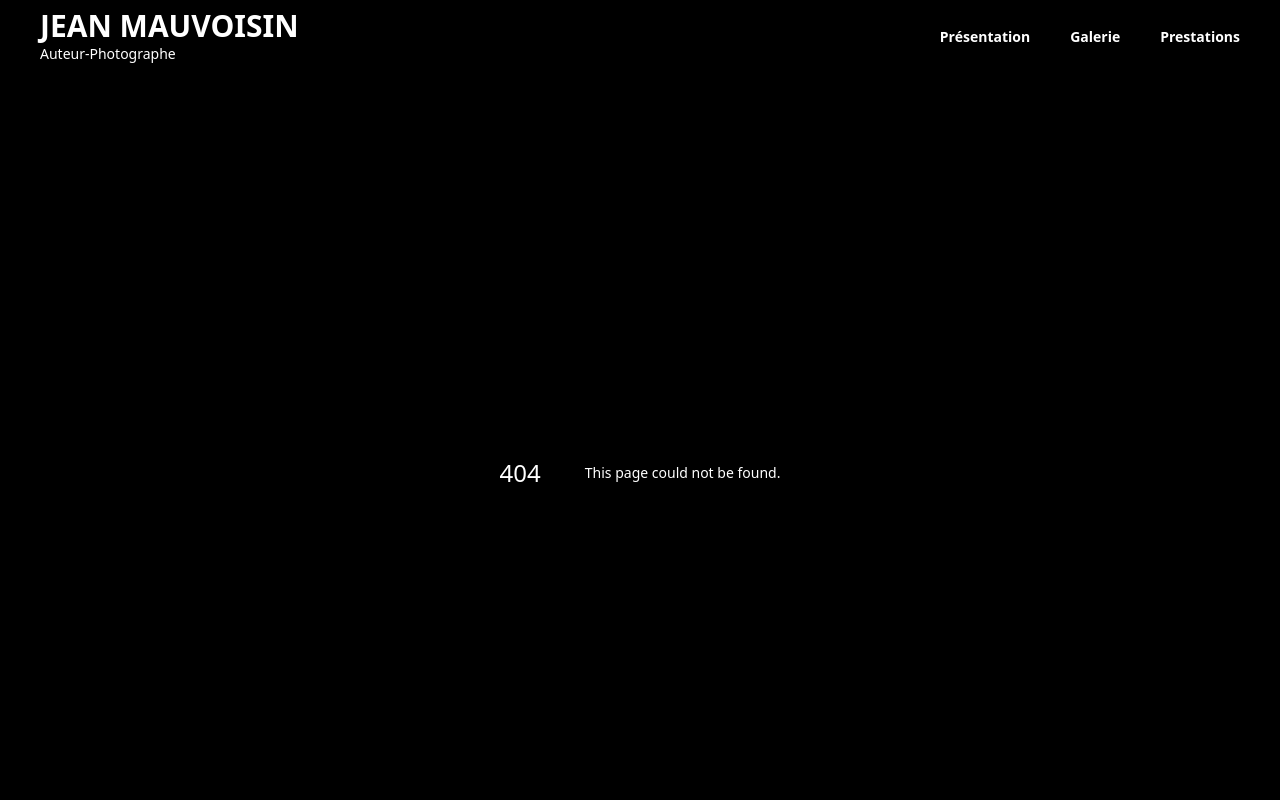
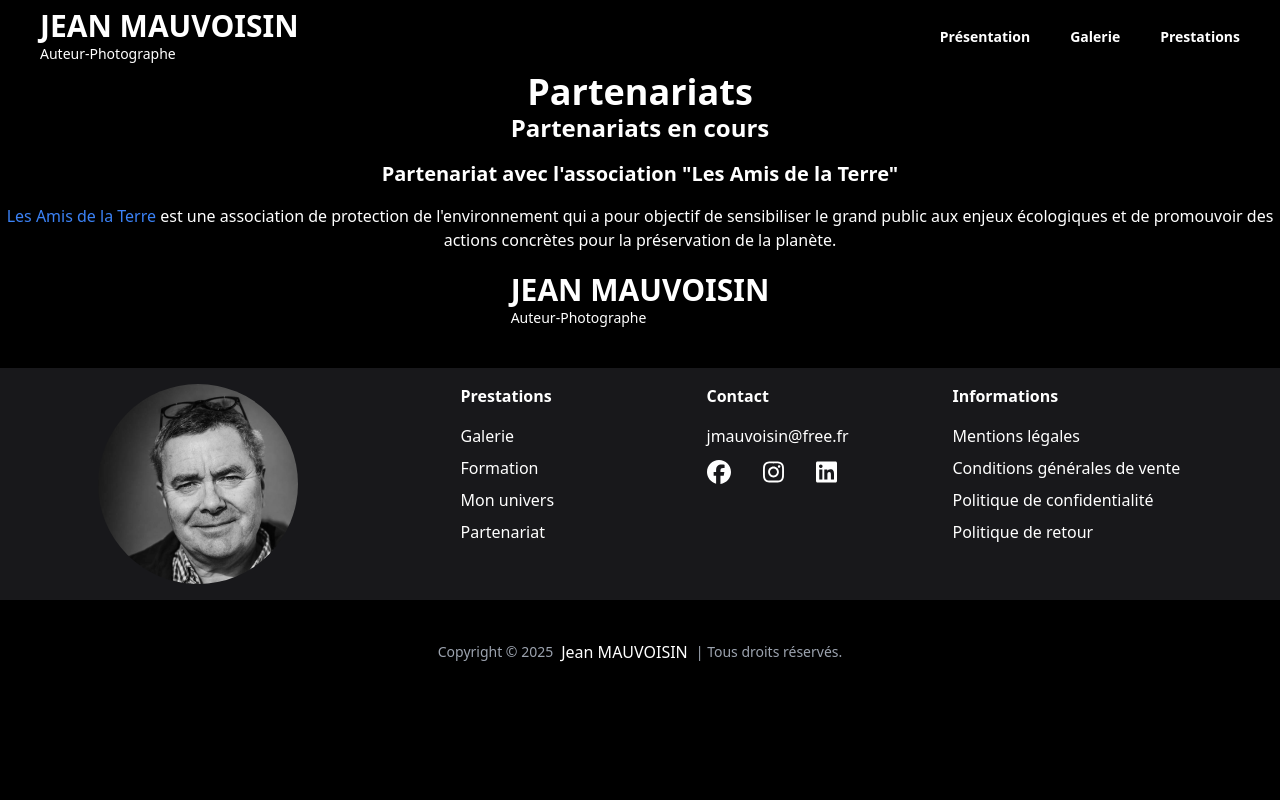
Before and after one commit to jo33200/jmauvoisinphoto, a Next.js app: page /pages/partenariats in a window 1280 px wide. Before the commit this address had no page. Shown: the top 800 px of the page. Built offline with nearby package versions, Linux system fonts and the light colour scheme.

Commit message:
add: create Partenariat page with partnership details and links

```diff
--- /dev/null
+++ b/src/app/pages/partenariats/page.jsx
@@ -0,0 +1,44 @@
+
+const Partenariat = () => {
+
+  return (
+
+    <div className="flex flex-col items-center justify-center w-full h-full">
+
+      <h1 className="text-4xl font-bold text-center">Partenariats</h1>
+
+      <div className="flex flex-col items-center justify-center w-full h-full gap-4">
+
+        <div className="flex flex-col items-center justify-center w-full h-full gap-4">
+
+          <h2 className="text-2xl font-bold text-center">Partenariats en cours</h2>
+
+          <div className="flex flex-col items-center justify-center w-full h-full gap-4">
+
+            <div className="flex flex-col items-center justify-center w-full h-full gap-4">
+
+              <h3 className="text-xl font-bold text-center">Partenariat avec l'association "Les Amis de la Terre"</h3>
+
+              <p className="text-base text-center">
+
+                <a href="https://www.amisdelaterre.org/" target="_blank" rel="noreferrer noopener" className="text-blue-500 hover:underline">Les Amis de la Terre</a>
+
+                {" "}est une association de protection de l'environnement qui a pour objectif de sensibiliser le grand public aux enjeux écologiques et de promouvoir des actions concrètes pour la préservation de la planète.
+
+              </p>
+
+            </div>
+
+          </div>
+
+        </div>
+
+      </div>
+
+    </div>
+
+  );
+
+};
+
+export default Partenariat;
```
